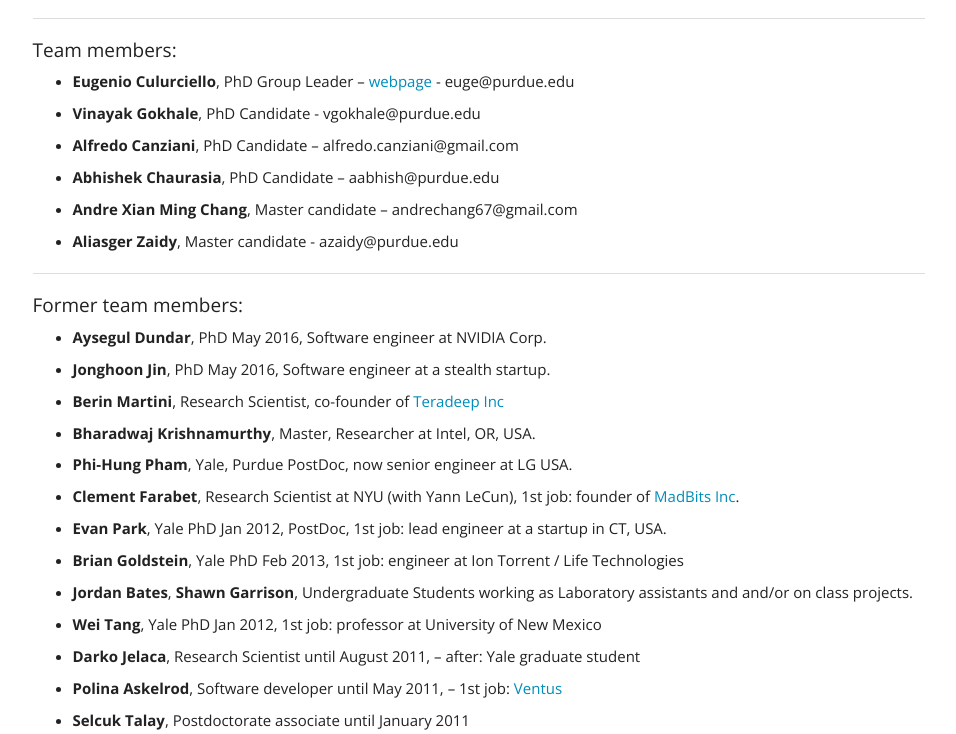
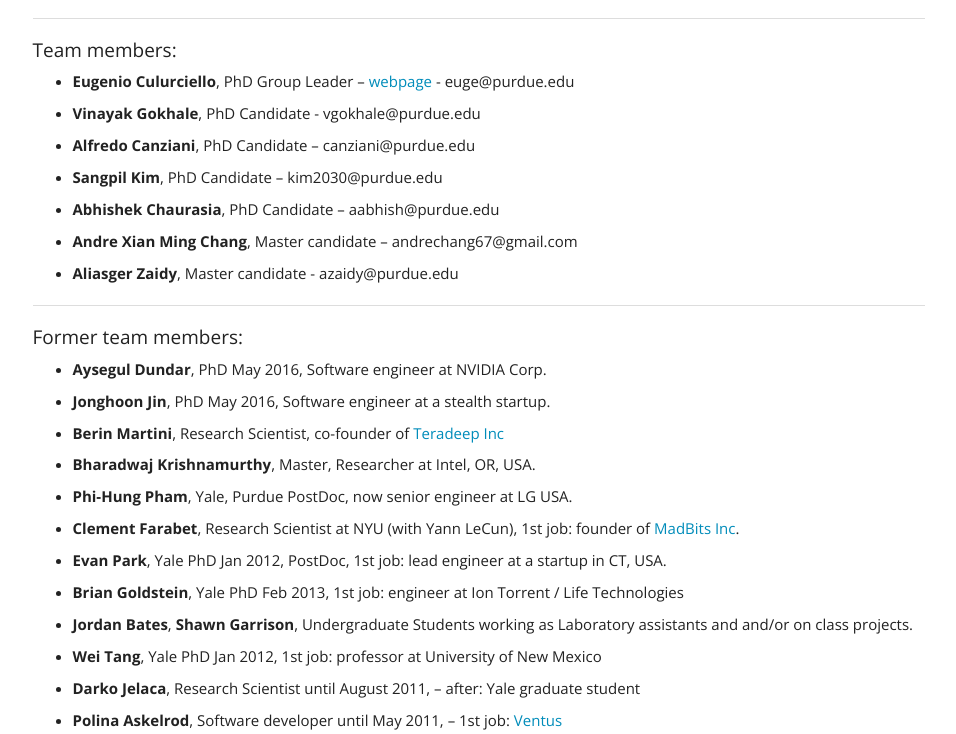
Before and after one commit to e-lab/e-Lab.github.io, a plain HTML site: page html/contact.html in a window 1280 px wide. Shown: the part 1567-2301 px from the top of the page, without its empty margins (151-1107 px from the left). Drawn offline with nearby package versions, Linux system fonts and the light colour scheme.

Commit message:
Update contact.html

```diff
--- a/html/contact.html
+++ b/html/contact.html
@@ -66,7 +66,9 @@ West Lafayette, Indiana 47907, USA
 
 + **Vinayak Gokhale**, PhD Candidate - vgokhale@purdue.edu
 
-+ **Alfredo Canziani**, PhD Candidate – alfredo.canziani@gmail.com
++ **Alfredo Canziani**, PhD Candidate – canziani@purdue.edu
+
++ **Sangpil Kim**, PhD Candidate – kim2030@purdue.edu
 
 + **Abhishek Chaurasia**, PhD Candidate – aabhish@purdue.edu
 
```
